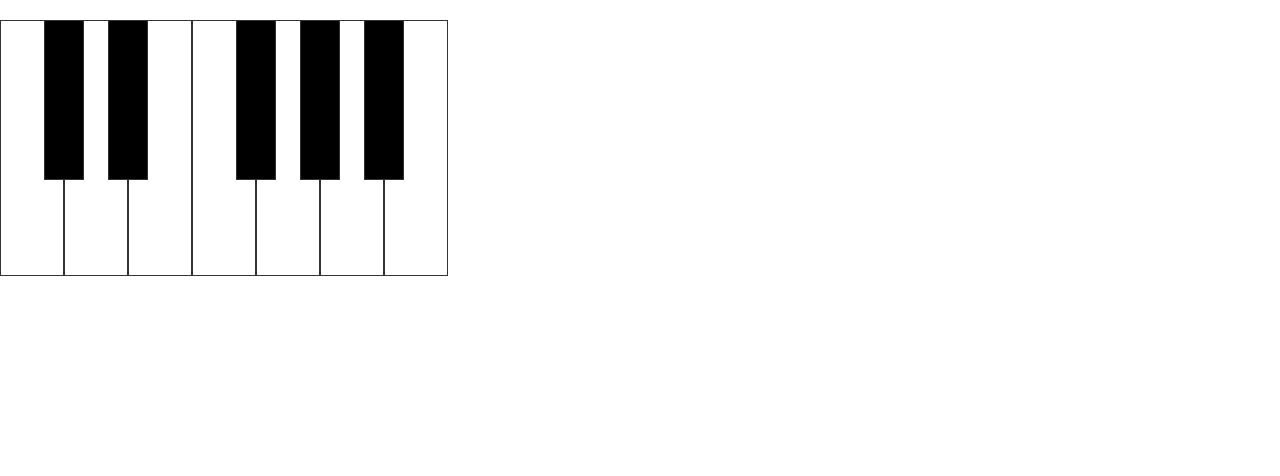
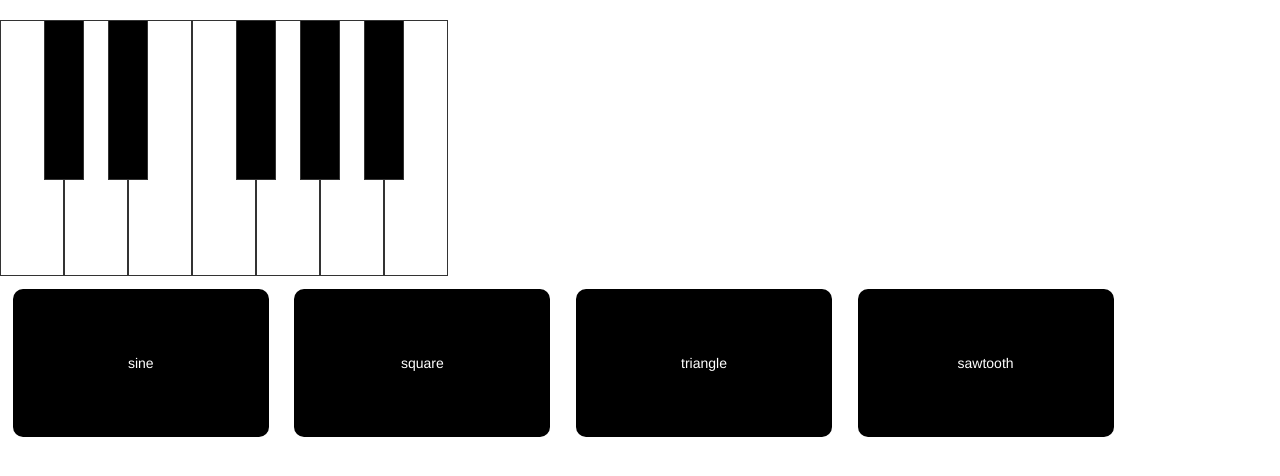
Before and after one commit to mathieu-valery/react-synth, a React app: page / in a window 1280 px wide. Shown: the top 476 px of the page. Built offline with nearby package versions, Linux system fonts and the light colour scheme.

Commit message:
select synth buttons

```diff
--- a/assets/stylesheets/application.scss
+++ b/assets/stylesheets/application.scss
@@ -39,6 +39,20 @@ body {
   background-color: #333;
 }
 
+.buttons {
+  display: flex;
+}
+.button {
+  padding: 5vw;
+  background-color: black;
+  color: white;
+  width: 20vw;
+  margin: 1vw;
+  text-align: center;
+  border-radius: 10px;
+}
+
+
 @media screen and (max-width: 1025px) {
   .white {
       --width: 8vw;
--- a/src/actions/index.js
+++ b/src/actions/index.js
@@ -1 +1,7 @@
-// TODO: add and export your own actions
+export function setWaveform(waveform) {
+
+  return {
+    type: 'SET_WAVEFORM',
+    payload: waveform
+    }
+}
--- a/src/components/app.jsx
+++ b/src/components/app.jsx
@@ -1,12 +1,14 @@
 import React from 'react';
-import Keyboard from '../containers/keyboard.jsx'
-import keys from './keys'
+import Keyboard from '../containers/keyboard.jsx';
+import Buttons from '../containers/buttons.jsx';
+import keys from './keys';
 
 const App = () => {
   return (
 
     <div className="app">
       <Keyboard keys={keys} />
+      <Buttons/>
     </div>
   );
 };
--- /dev/null
+++ b/src/containers/button.jsx
@@ -0,0 +1,31 @@
+import React, {Component} from 'react';
+import { bindActionCreators } from 'redux';
+import { connect } from 'react-redux';
+import { setWaveform } from '../actions';
+
+class Button extends Component {
+    handleClick = () => {
+     this.props.setWaveform(this.props.name);
+    }
+
+    render() {
+        return(
+        <div className="button" onClick={this.handleClick}>{this.props.name}</div>
+        )
+    }
+}
+
+function mapDispatchToProps(dispatch) {
+    return bindActionCreators(
+        { setWaveform: setWaveform },
+        dispatch
+    );
+}
+
+function mapStateToProps(state) {
+    return {
+        waveform: state.waveform
+    };
+};
+
+export default connect(mapStateToProps, mapDispatchToProps)(Button);
--- /dev/null
+++ b/src/containers/buttons.jsx
@@ -0,0 +1,18 @@
+import React, {Component} from 'react';
+import Button from './button.jsx';
+
+class Buttons extends Component {
+
+    render() {
+        return(
+        <div className='buttons'>
+            <Button name="sine"/>
+            <Button name="square"/>
+            <Button name="triangle"/>
+            <Button name="sawtooth"/>
+        </div>
+        )
+    }
+}
+
+export default Buttons;
--- a/src/containers/key.jsx
+++ b/src/containers/key.jsx
@@ -1,24 +1,17 @@
 import React, {Component} from 'react';
+import { bindActionCreators } from 'redux';
+import { connect } from 'react-redux';
+import Sound from '../sound.js';
+
 
 class Key extends Component {
     handleClick = () => {
         var context = new (window.AudioContext || window.webkitAudioContext)();
+        let note = new Sound(context);
+        let waveform = this.props.waveform;
+        let now = context.currentTime;
+        note.play(this.props.frequency, waveform, now);
 
-        var oscillator = context.createOscillator();
-
-        oscillator.type = 'sine';
-        oscillator.frequency.value = this.props.frequency;
-        oscillator.connect(context.destination);
-
-        var gain = context.createGain();
-        oscillator.connect(gain);
-        gain.connect(context.destination);
-
-        var now = context.currentTime;
-        gain.gain.setValueAtTime(1, now);
-        gain.gain.exponentialRampToValueAtTime(0.001, now + 0.5);
-        oscillator.start(now);
-        oscillator.stop(now + 0.5);
     }
 
     render() {
@@ -28,4 +21,10 @@ class Key extends Component {
     }
 }
 
-export default Key;
+function mapStateToProps(state) {
+    return {
+        waveform: state.waveform
+    };
+};
+
+export default connect(mapStateToProps)(Key);
--- a/src/index.jsx
+++ b/src/index.jsx
@@ -9,8 +9,10 @@ import App from './components/app';
 import '../assets/stylesheets/application.scss';
 
 // State and reducers
+import waveformReducer from './reducers/waveform_reducer';
+
 const reducers = combineReducers({
-  changeMe: (state = null, action) => state
+  waveform: waveformReducer
 });
 
 // render an instance of the component in the DOM
--- /dev/null
+++ b/src/reducers/waveform_reducer.js
@@ -0,0 +1,12 @@
+const waveformReducer = (state, action) => {
+    if (state === undefined) {
+        return [];
+    }
+    switch (action.type) {
+        case 'SET_WAVEFORM':
+            return action.payload;
+        default:
+          return state;
+    }
+};
+export default waveformReducer;
--- /dev/null
+++ b/src/sound.js
@@ -0,0 +1,34 @@
+class Sound {
+
+    constructor(context) {
+      this.context = context;
+    }
+
+    init() {
+      this.oscillator = this.context.createOscillator();
+      this.gainNode = this.context.createGain();
+      this.oscillator.connect(this.gainNode);
+      this.gainNode.connect(this.context.destination);
+      this.oscillator.type = 'sine';
+    }
+
+    play(value, waveform, time) {
+        this.init();
+        this.oscillator.type = waveform;
+        this.oscillator.frequency.value = value;
+        this.gainNode.gain.setValueAtTime(1, this.context.currentTime);
+
+        this.oscillator.start(time);
+        this.stop(time);
+
+    }
+
+    stop(time) {
+      this.gainNode.gain.exponentialRampToValueAtTime(0.001, time + 1);
+      this.oscillator.stop(time + 1);
+    }
+
+  }
+
+
+export default Sound;
```
